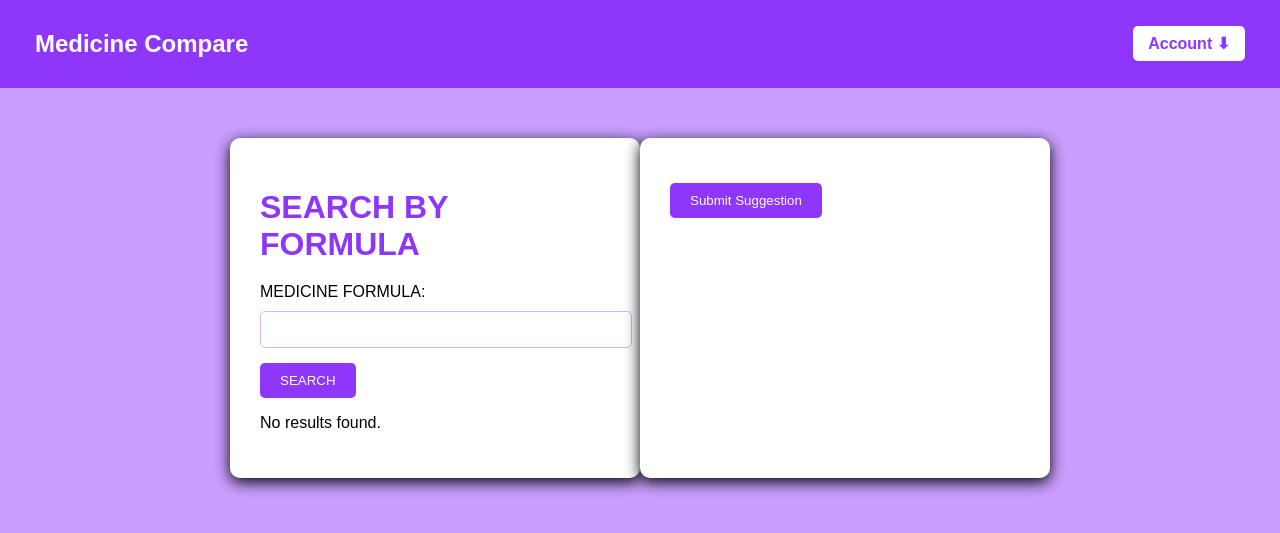
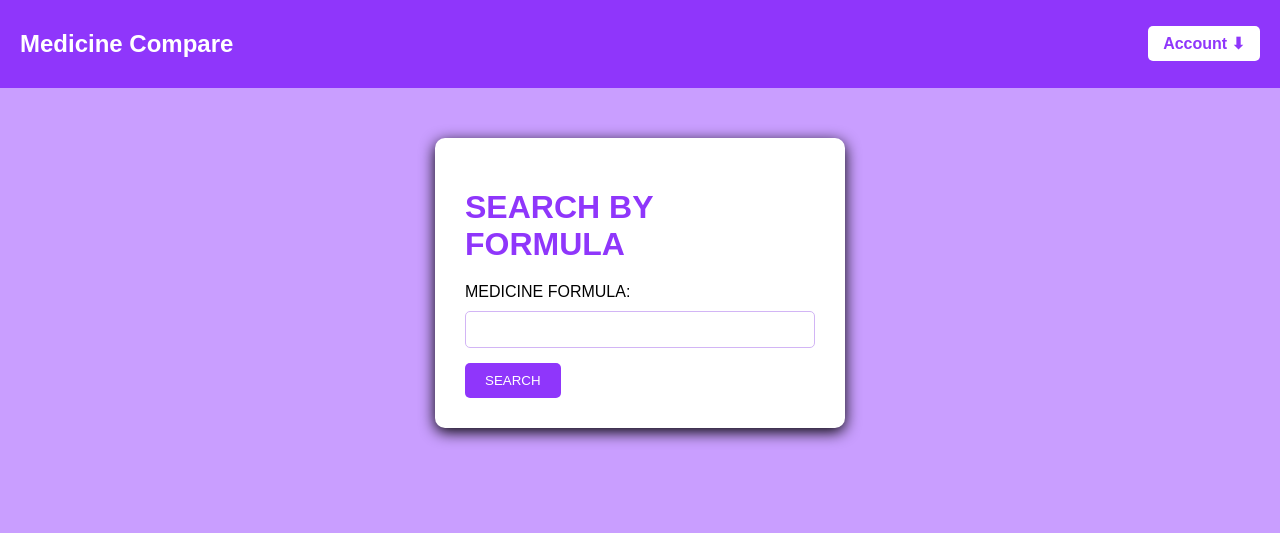
Before and after one commit to CodeBro1024/MediBay, a Flask app: page / in a window 1280 px wide. Shown: the top 533 px of the page. Run offline with Flask 3, Linux system fonts and the light colour scheme; some libraries are stand-ins or nearby versions.

Commit message:
Update fp.html

```diff
--- a/templates/fp.html
+++ b/templates/fp.html
@@ -8,7 +8,6 @@
     font-family: 'Poppins', sans-serif;
     background-color: #c99eff;
     margin: 0;
-
 }
 h1 {
     color: #8f36fb;
@@ -19,13 +18,16 @@ form {
     padding: 30px;
     border-radius: 10px;
     box-shadow: 0 4px 15px black;
+    width: 350px;
 }
 input {
+    display: block;
     width: 100%;
     padding: 10px;
     margin-top: 10px;
     border: 1px solid #d2b5f5;
     border-radius: 5px;
+    box-sizing: border-box;
 }
 button {
     background-color: #8f36fb;
@@ -39,14 +41,6 @@ button {
 button:hover {
     background-color: #5400bb;
 }
-input {
-  display: block;
-  width: 100%;
-  padding: 10px;
-  margin-top: 10px;
-  border: 1px solid #d2b5f5;
-  border-radius: 5px;
-}
 .main-container {
     display: flex;
     justify-content: center;
@@ -56,17 +50,16 @@ header {
     width: 100%;
     background: #8f36fb;
     color: white;
-    padding: 10px 0px;
+    padding: 10px 20px;
     display: flex;
-    justify-content:space-evenly;
-    align-items: center;}
-
+    justify-content: space-between;
+    align-items: center;
+    box-sizing: border-box;
+}
 .account {
-    position: right;
+    position: relative;
     cursor: pointer;
-    margin-left: 850px;
 }
-
 .account-btn {
     background: white;
     color: #8f36fb;
@@ -77,17 +70,17 @@ header {
 .dropdown {
     display: none;
     position: absolute;
-    top: 70PX;
+    top: 45px;
     right: 0;
     background: white;
     color: #4a148c;
-    width: 150px;
+    width: 160px;
     border-radius: 8px;
     box-shadow: 0 4px 10px rgba(0,0,0,0.2);
     padding: 10px 0;
     text-align: left;
+    z-index: 100;
 }
-
 .dropdown a {
     display: block;
     padding: 8px 15px;
@@ -95,28 +88,56 @@ header {
     color: #4a148c;
     border-radius: 4px;
 }
-
 .dropdown a:hover {
     background: #e1bee7;
 }
 .show {
     display: block;
 }
-form {
-    width: 350px;
+
+/* Suggestion popup */
+.popup-overlay {
+    display: none;
+    position: fixed;
+    inset: 0;
+    background: rgba(0,0,0,0.4);
+    justify-content: center;
+    align-items: center;
+    z-index: 200;
+}
+.popup-overlay.show {
+    display: flex;
+}
+.popup-box {
+    background: white;
+    padding: 30px;
+    border-radius: 10px;
+    box-shadow: 0 4px 15px black;
+    width: 320px;
+}
+.popup-box h2 {
+    color: #8f36fb;
+    margin-top: 0;
+}
+.close-btn {
+    background: #ccc;
+    color: #333;
+    margin-left: 10px;
+}
+.close-btn:hover {
+    background: #999;
 }
     </style>
 </head>
 <body>
+
 <header>
     <h2>Medicine Compare</h2>
-
     <div class="account" onclick="toggleMenu()">
         <div class="account-btn">Account ⬇</div>
-
         <div id="dropdown" class="dropdown">
             {% if user %}
-                <a href="#">Submit Suggestion</a>
+                <a href="#" onclick="showPopup(event)">Submit Suggestion</a>
                 <a href="/out">Logout</a>
             {% else %}
                 <a href="/auth">Login</a>
@@ -124,12 +145,15 @@ form {
         </div>
     </div>
 </header>
+
 <div class="main-container">
     <form action="/search" method="post">
         <h1>SEARCH BY FORMULA</h1>
         <label for="formula">MEDICINE FORMULA:</label>
         <input type="text" id="formula" name="formula" required>
         <button type="submit">SEARCH</button>
+
+        {% if results is not none %}
             {% if results %}
                 <h2>Results for '{{ formula }}':</h2>
                 <ul>
@@ -141,19 +165,24 @@ form {
                     <p><strong>Best Suggestion:</strong> {{ best }}</p>
                 {% endif %}
             {% else %}
-    <p>No results found.</p>
+                <p>No results found for '{{ formula }}'.</p>
+            {% endif %}
         {% endif %}
     </form>
- <form>
-        <button onclick="showPopup()">Submit Suggestion</button>
+</div>
 
-<div id="suggestionPopup" style="display: none; position: fixed; top: 50%; left: 50%; transform: translate(-50%, -50%); background: white; padding: 20px; box-shadow: 0 4px 10px rgba(0,0,0,0.3);">
+<!-- Suggestion popup (separate from search form — no nested forms) -->
+<div class="popup-overlay" id="suggestionPopup">
+    <div class="popup-box">
+        <h2>Submit a Suggestion</h2>
         <form action="/submit_suggestion" method="post">
             <input type="text" name="suggestion" placeholder="Your suggestion" required>
             <button type="submit">Submit</button>
+            <button type="button" class="close-btn" onclick="closePopup()">Cancel</button>
+        </form>
+    </div>
+</div>
 
-    </form>
-</div></form>
 <script>
 function toggleMenu() {
     document.getElementById("dropdown").classList.toggle("show");
@@ -165,6 +194,14 @@ form {
     }
 }
 
+function showPopup(event) {
+    if (event) event.preventDefault();
+    document.getElementById("suggestionPopup").classList.add("show");
+}
+
+function closePopup() {
+    document.getElementById("suggestionPopup").classList.remove("show");
+}
 </script>
 
 </body>
```
Lines whose indentation alone changed are shown as unchanged.
